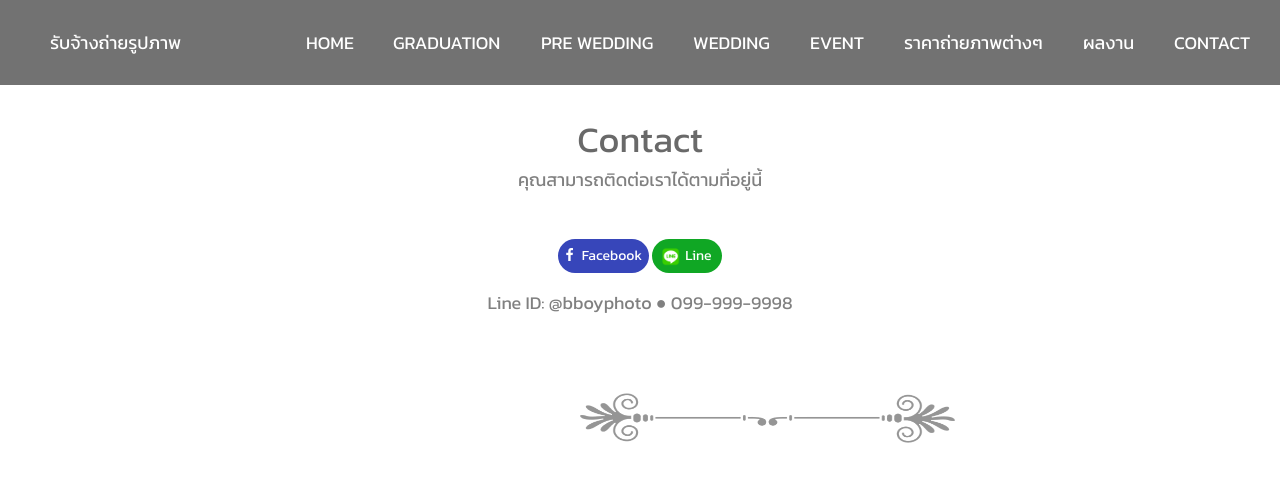
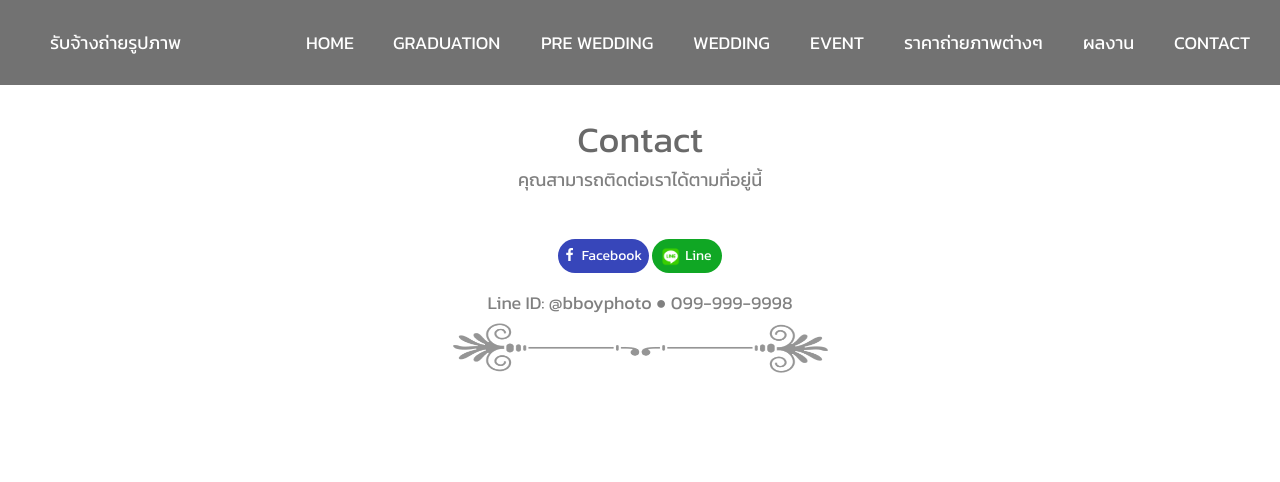
Before and after one commit to BeyonndBeyonnd/projectsa, a PHP site: page /contact.php in a window 1280 px wide. Shown: the top 482 px of the page. Run offline with PHP 8.4, Linux system fonts and the light colour scheme; some libraries are stand-ins or nearby versions.

Commit message:
แก้ Linear

```diff
--- a/css/contact.css
+++ b/css/contact.css
@@ -127,9 +127,12 @@
 }
 
 
+.linear{
+    margin: auto;
+    text-align: center;
+}
+
 .linear img{
-    margin-left: 480px;
-    margin-top: 70px;
     width: 375px;
     height: 50px;
 }
--- a/index.php
+++ b/index.php
@@ -27,7 +27,7 @@
             <a href="#GRADUATION" class="animate__animated animate__heartBeat">GRADUATION</a>
             <a href="index.php" class="animate__animated animate__heartBeat">HOME</a>
             <div class="navbar-left">
-                <a style="margin-left: 20px;" href="#HOME" class="animate__animated animate__heartBeat">รับจ้างถ่ายรูปภาพ</a>
+                <a style="margin-left: 20px;" href="#HOME" class="animate__animated animate__heartBeat">Photographer</a>
             </div>
         </div>
         <div class="banner-head-top" id="home">
```
